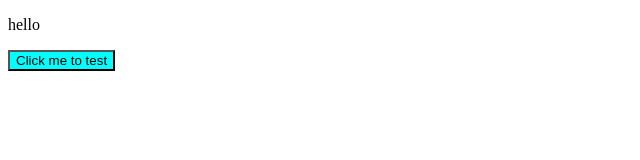
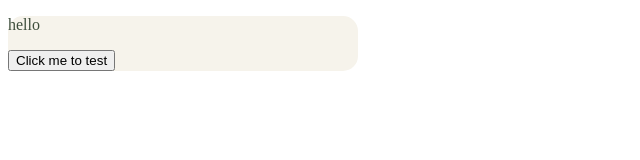
Before and after one commit to kellyrudder/yhack, a browser extension: page index.html in a window 1280 px wide. Shown: the whole page, without its empty margins (0-640 px from the left). Drawn offline with Linux system fonts and the light colour scheme.

Commit message:
stylesheet

```diff
--- a/index.html
+++ b/index.html
@@ -4,13 +4,13 @@
 <head>
     <title>YHack</title>
     <meta charset="utf-8">
-    <link href="widgetstyle.css" rel="stylesheet">
-
+    <link href="style.css" rel="stylesheet">
+    <meta name="viewport" content="width=device-width, initial-scale=1.0">
 </head>
 
 <body>
-    <div id="popup" style="width: 450px">
-        <p id="text">hello</p>
+    <div class="popup-container">
+        <p class="title">hello</p>
         <button id="testButton">
             Click me to test
         </button>
--- /dev/null
+++ b/style.css
@@ -0,0 +1,18 @@
+/* $dark-green: #3D4D3B; */
+/* $tan: #F6F3EB; */
+
+.body {
+    background-color: transparent;
+}
+
+.popup-container {
+    width: 350px;
+    background-color: #F6F3EB;
+    border-color: none;
+    border-radius: 15px;
+}
+
+.title {
+    color: #3D4D3B;
+
+}
```
